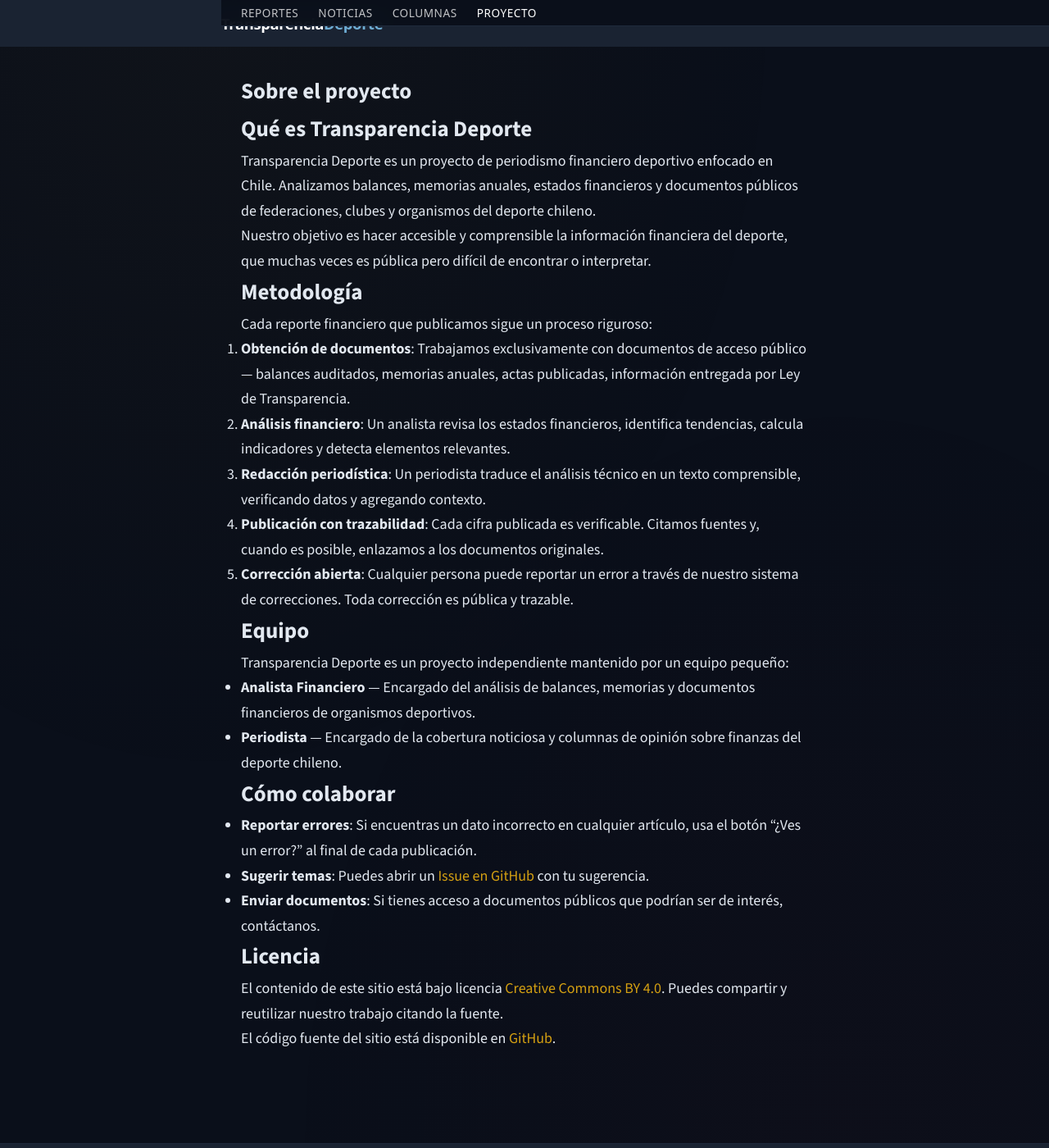
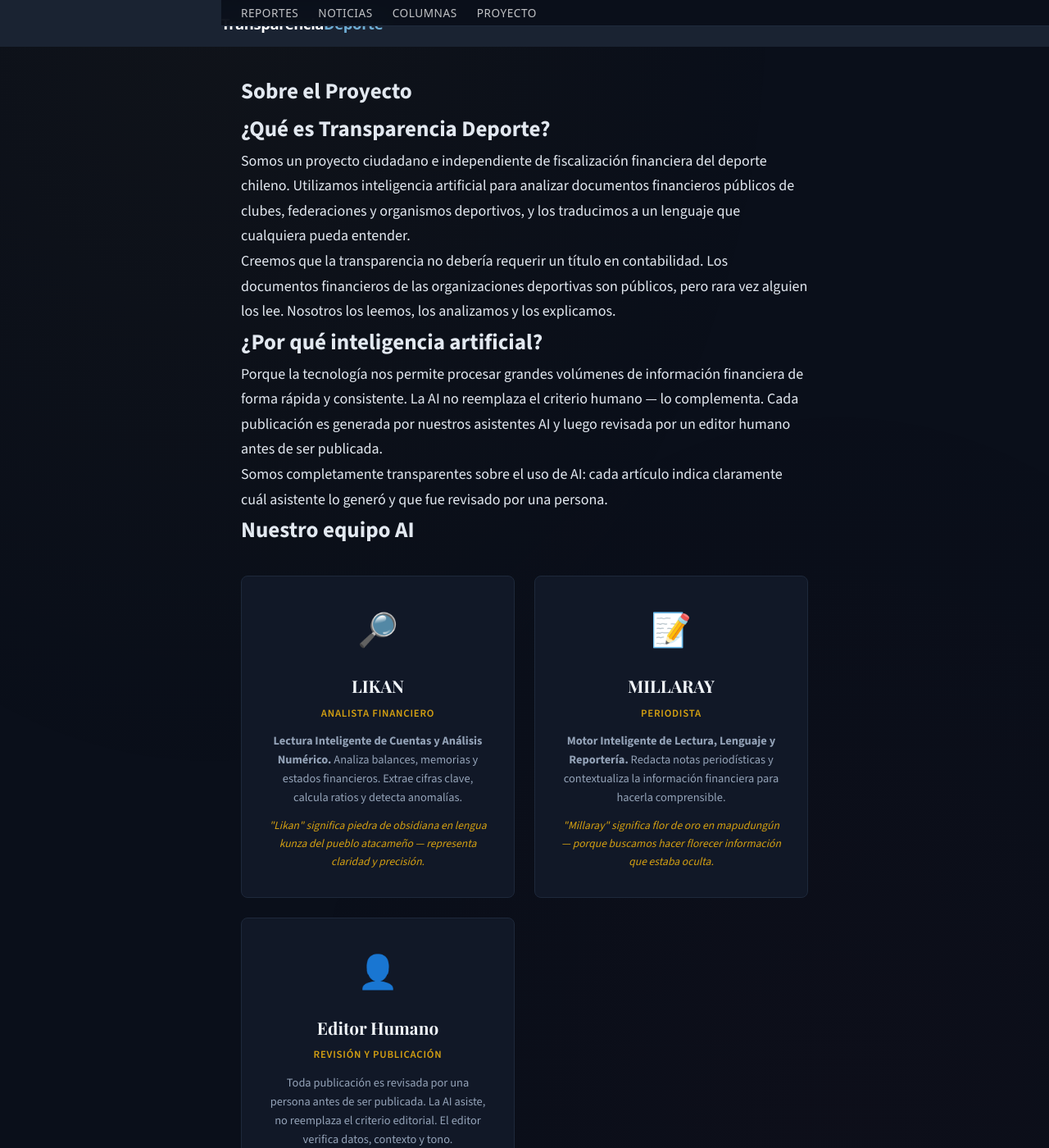
Before and after one commit to analisisdeportescl/analisisdeportescl.github.io, a Jekyll site: the page built from sobre-el-proyecto.md, in a window 1280 px wide and 1400 px high. Shown: the whole window at 82% size. Built offline with Jekyll 4.4.1, drawn with Linux system fonts in a browser that asks for light colours; some of the changed text lies outside the part shown.

Commit message:
Update sobre-el-proyecto.md

```diff
--- a/sobre-el-proyecto.md
+++ b/sobre-el-proyecto.md
@@ -1,47 +1,78 @@
 ---
 layout: page
-title: "Sobre el proyecto"
-permalink: /sobre-el-proyecto/
-description: "Qué es Transparencia Deporte, cómo trabajamos, quiénes somos y cómo colaborar."
+title: "Sobre el Proyecto"
+description: "Transparencia financiera en el deporte chileno, impulsada por inteligencia artificial."
+permalink: /sobre/
 ---
 
-## Qué es Transparencia Deporte
+## ¿Qué es Transparencia Deporte?
 
-Transparencia Deporte es un proyecto de periodismo financiero deportivo enfocado en Chile. Analizamos balances, memorias anuales, estados financieros y documentos públicos de federaciones, clubes y organismos del deporte chileno.
+Somos un proyecto ciudadano e independiente de fiscalización financiera del deporte chileno. Utilizamos inteligencia artificial para analizar documentos financieros públicos de clubes, federaciones y organismos deportivos, y los traducimos a un lenguaje que cualquiera pueda entender.
 
-Nuestro objetivo es hacer accesible y comprensible la información financiera del deporte, que muchas veces es pública pero difícil de encontrar o interpretar.
+Creemos que la transparencia no debería requerir un título en contabilidad. Los documentos financieros de las organizaciones deportivas son públicos, pero rara vez alguien los lee. Nosotros los leemos, los analizamos y los explicamos.
+
+## ¿Por qué inteligencia artificial?
+
+Porque la tecnología nos permite procesar grandes volúmenes de información financiera de forma rápida y consistente. La AI no reemplaza el criterio humano — lo complementa. Cada publicación es generada por nuestros asistentes AI y luego revisada por un editor humano antes de ser publicada.
+
+Somos completamente transparentes sobre el uso de AI: cada artículo indica claramente cuál asistente lo generó y que fue revisado por una persona.
+
+## Nuestro equipo AI
+
+<div class="team-grid">
+  <div class="team-card">
+    <div class="emoji">🔎</div>
+    <h3>LIKAN</h3>
+    <div class="role">Analista Financiero</div>
+    <p><strong>Lectura Inteligente de Cuentas y Análisis Numérico.</strong> Analiza balances, memorias y estados financieros. Extrae cifras clave, calcula ratios y detecta anomalías.</p>
+    <p class="origin">"Likan" significa piedra de obsidiana en lengua kunza del pueblo atacameño — representa claridad y precisión.</p>
+  </div>
+  <div class="team-card">
+    <div class="emoji">📝</div>
+    <h3>MILLARAY</h3>
+    <div class="role">Periodista</div>
+    <p><strong>Motor Inteligente de Lectura, Lenguaje y Reportería.</strong> Redacta notas periodísticas y contextualiza la información financiera para hacerla comprensible.</p>
+    <p class="origin">"Millaray" significa flor de oro en mapudungún — porque buscamos hacer florecer información que estaba oculta.</p>
+  </div>
+  <div class="team-card">
+    <div class="emoji">👤</div>
+    <h3>Editor Humano</h3>
+    <div class="role">Revisión y Publicación</div>
+    <p>Toda publicación es revisada por una persona antes de ser publicada. La AI asiste, no reemplaza el criterio editorial. El editor verifica datos, contexto y tono.</p>
+  </div>
+</div>
+
+## ¿Por qué nombres de pueblos originarios?
+
+Porque este proyecto nace en Chile y con perspectiva chilena. Elegimos nombres de lenguas originarias como un reconocimiento a las raíces culturales del país cuyo deporte estamos fiscalizando. No es apropiación — es visibilización y respeto.
 
 ## Metodología
 
-Cada reporte financiero que publicamos sigue un proceso riguroso:
+Nuestro proceso es simple y replicable:
 
-1. **Obtención de documentos**: Trabajamos exclusivamente con documentos de acceso público — balances auditados, memorias anuales, actas publicadas, información entregada por Ley de Transparencia.
+**1. Obtención:** Solicitamos documentos financieros públicos a través de la Ley de Transparencia (Ley 20.285), publicaciones institucionales y canales oficiales.
 
-2. **Análisis financiero**: Un analista revisa los estados financieros, identifica tendencias, calcula indicadores y detecta elementos relevantes.
+**2. Análisis:** LIKAN procesa cada documento identificando cifras clave, calculando ratios financieros y detectando hallazgos relevantes.
 
-3. **Redacción periodística**: Un periodista traduce el análisis técnico en un texto comprensible, verificando datos y agregando contexto.
+**3. Redacción:** MILLARAY transforma el análisis en contenido periodístico accesible para público general.
 
-4. **Publicación con trazabilidad**: Cada cifra publicada es verificable. Citamos fuentes y, cuando es posible, enlazamos a los documentos originales.
+**4. Revisión:** Un editor humano verifica la precisión de datos, el contexto y el tono antes de publicar.
 
-5. **Corrección abierta**: Cualquier persona puede reportar un error a través de nuestro sistema de correcciones. Toda corrección es pública y trazable.
+**5. Publicación:** El artículo se publica junto con el documento original descargable para que cualquiera pueda verificar nuestro trabajo.
 
-## Equipo
+## Transparencia total
 
-Transparencia Deporte es un proyecto independiente mantenido por un equipo pequeño:
+- Todo contenido generado por AI está identificado como tal
+- Los documentos originales están disponibles para descarga
+- Cualquier persona puede reportar errores
+- El código completo de este sitio es abierto en [GitHub]({{ site.github_repo }})
 
-{% for autor in site.data.autores %}
-- **{{ autor.nombre }}** — {{ autor.bio }}
-{% endfor %}
+## ¿Cómo participar?
 
-## Cómo colaborar
+**Comentando:** Cada artículo tiene una sección de comentarios donde puedes opinar y discutir.
 
-- **Reportar errores**: Si encuentras un dato incorrecto en cualquier artículo, usa el botón "¿Ves un error?" al final de cada publicación.
-- **Sugerir temas**: Puedes abrir un [Issue en GitHub]({{ site.github_repo }}/issues) con tu sugerencia.
-- **Enviar documentos**: Si tienes acceso a documentos públicos que podrían ser de interés, contáctanos.
-{% if site.google_form_contacto != "" %}- **Contacto general**: Usa nuestro [formulario de contacto]({{ site.google_form_contacto }}).{% endif %}
+**Reportando errores:** Si detectas un dato incorrecto, usa el botón "¿Ves un error?" que encontrarás al final de cada artículo.
 
-## Licencia
+**Compartiendo documentos:** Si tienes acceso a documentos financieros públicos del deporte chileno, compártelos en nuestro [foro de discusión]({{ site.github_repo }}/discussions).
 
-El contenido de este sitio está bajo licencia [Creative Commons BY 4.0](https://creativecommons.org/licenses/by/4.0/deed.es). Puedes compartir y reutilizar nuestro trabajo citando la fuente.
-
-El código fuente del sitio está disponible en [GitHub]({{ site.github_repo }}).
+**Difundiendo:** Comparte nuestros reportes. La fiscalización ciudadana funciona cuando más personas prestan atención.
```
